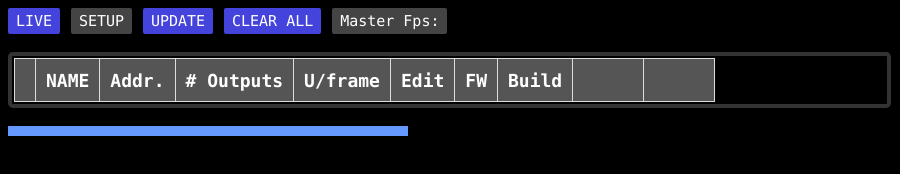
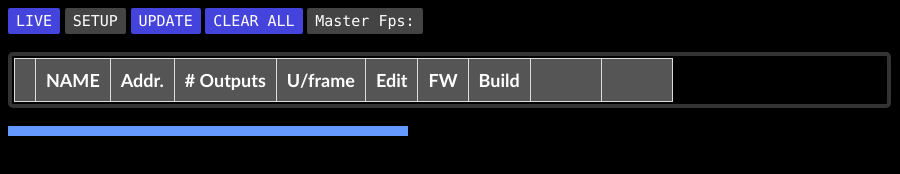
Before and after one commit to alex-Arc/BlackLED-control, an Electron app: page src/index/index.html in a window 900 px wide. Drawn offline with nearby package versions, Linux system fonts and the light colour scheme; no server answers.

Commit message:
switch to Trebuchet MS font

```diff
--- a/package.json
+++ b/package.json
@@ -10,7 +10,7 @@
   "scripts": {
     "start": "electron ./src/main.js",
     "test": "echo \"Error: no test specified\" && exit 1",
-    "package-mac": "electron-packager . --platform=darwin --overwrite",
+    "package-mac": "electron-packager . BlackLED-Control --platform=darwin --overwrite",
     "package-win": "electron-packager . BlackLED-Control --platform=win32 --overwrite"
   },
   "build": {
--- a/src/css/style.css
+++ b/src/css/style.css
@@ -1,7 +1,7 @@
 body {
   background-color: #000;
   color: #FFF;
-  font-family: "Lucida Console";
+  font-family: "Trebuchet MS";
   font-size: 18px;
   overflow: hidden;
 }
```
